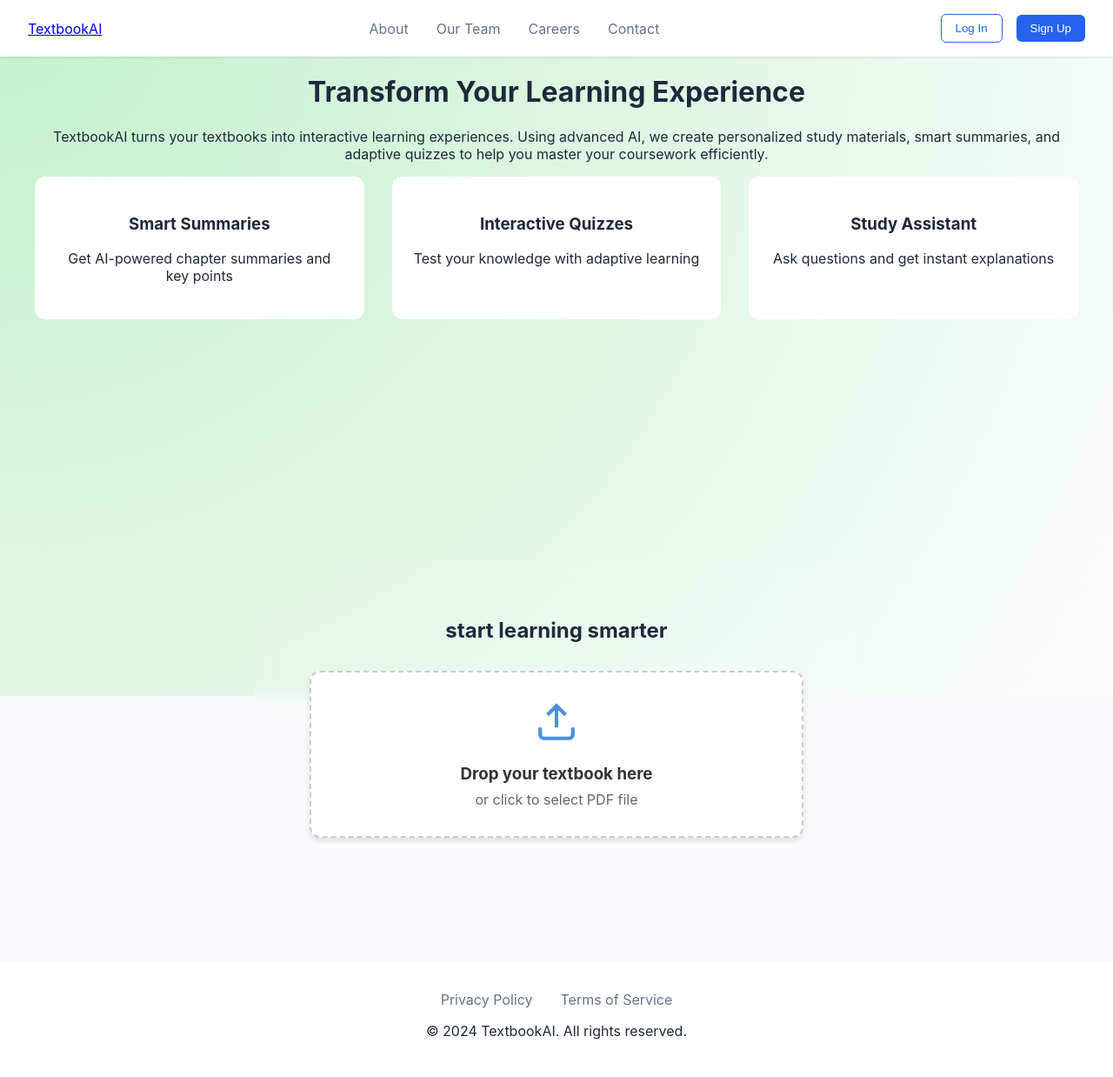
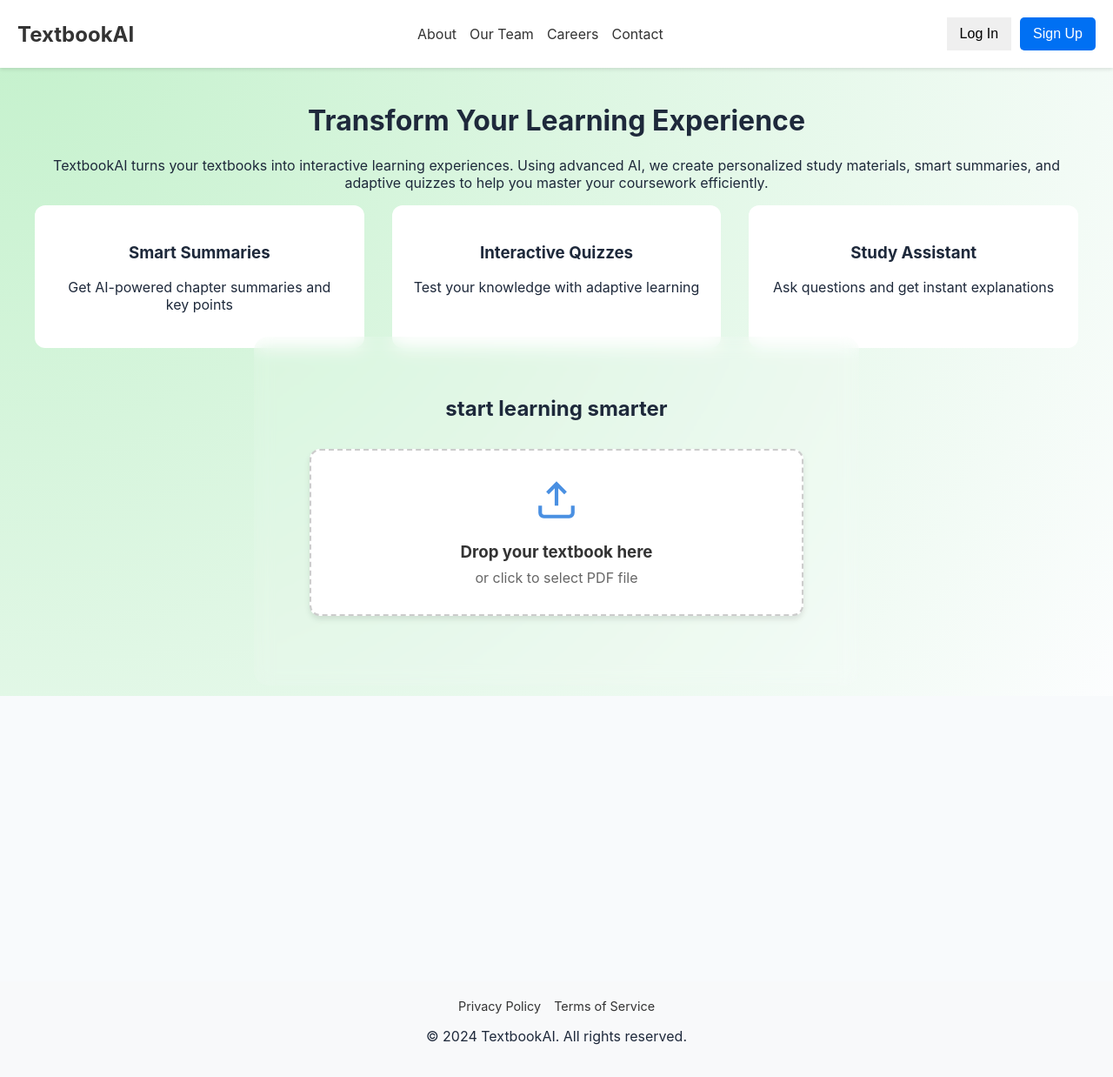
Before and after one commit to dalcontetsu/textbookai, a Next.js app: page / in a window 1280 px wide. Shown: the top 1238 px of the page at 87% size. Built offline with nearby package versions, Linux system fonts and the light colour scheme; no server answers.

Commit message:
bugfixes

```diff
--- a/pages/index.js
+++ b/pages/index.js
@@ -1,16 +1,44 @@
+import { useState, useRef, useEffect } from 'react'
 import FileUpload from '@/components/FileUpload'
 import styles from '../src/styles/Home.module.css'
-import { useState } from 'react'
 
 export default function Home() {
   const [expandedFeature, setExpandedFeature] = useState(null)
+  const [uploadBoxOffset, setUploadBoxOffset] = useState(0)
+  const featuresRef = useRef(null)
+  const contentRefs = useRef([])
+
+  useEffect(() => {
+    const updateUploadPosition = () => {
+      const baseOffset = 20 // Default padding
+
+      if (expandedFeature === null) {
+        // Reset to base position when no feature is expanded
+        setUploadBoxOffset(baseOffset)
+        return
+      }
+
+      if (featuresRef.current && contentRefs.current[expandedFeature]) {
+        // Get the full height including expanded content
+        const featuresRect = featuresRef.current.getBoundingClientRect()
+        const expandedContentRect = contentRefs.current[expandedFeature].getBoundingClientRect()
+        const totalHeight = expandedContentRect.bottom - featuresRect.top + 400
+        setUploadBoxOffset(totalHeight + baseOffset)
+      }
+    }
+
+    updateUploadPosition()
+    window.addEventListener('resize', updateUploadPosition)
+
+    return () => window.removeEventListener('resize', updateUploadPosition)
+  }, [expandedFeature])
 
   const features = [
     {
       title: "Smart Summaries",
       description: "Get AI-powered chapter summaries and key points",
       expandedContent: (
-        <div className={`${styles["expanded-content"]} ${expandedFeature === expandedFeature ? styles["active"] : ''}`}>
+        <div className={`${styles["expanded-content"]} ${styles["active"]}`}>
           <img src="/images/summary-demo.gif" alt="Summary Demo" />
           <p>Our AI analyzes your textbook to create concise, intelligent summaries that highlight key concepts and important details. Perfect for quick review or deep understanding.</p>
           <ul>
@@ -25,7 +53,7 @@ export default function Home() {
       title: "Interactive Quizzes",
       description: "Test your knowledge with adaptive learning",
       expandedContent: (
-        <div className={`${styles["expanded-content"]} ${expandedFeature === expandedFeature ? styles["active"] : ''}`}>
+        <div className={`${styles["expanded-content"]} ${styles["active"]}`}>
           <img src="/images/quiz-demo.gif" alt="Quiz Demo" />
           <p>Dynamic quizzes that adapt to your learning style and knowledge level, ensuring you master the material effectively.</p>
           <ul>
@@ -40,7 +68,7 @@ export default function Home() {
       title: "Study Assistant",
       description: "Ask questions and get instant explanations",
       expandedContent: (
-        <div className={`${styles["expanded-content"]} ${expandedFeature === expandedFeature ? styles["active"] : ''}`}>
+        <div className={`${styles["expanded-content"]} ${styles["active"]}`}>
           <img src="/images/assistant-demo.gif" alt="Assistant Demo" />
           <p>Your personal AI tutor that answers questions, explains concepts, and helps you understand difficult topics.</p>
           <ul>
@@ -66,7 +94,7 @@ export default function Home() {
           Using advanced AI, we create personalized study materials, smart summaries,
           and adaptive quizzes to help you master your coursework efficiently.
         </p>
-        <div className={styles["features-container"]}>
+        <div className={styles["features-container"]} ref={featuresRef}>
           <div className={styles["features-grid"]}>
             {features.map((feature, index) => (
               <div
@@ -76,13 +104,23 @@ export default function Home() {
               >
                 <h3>{feature.title}</h3>
                 <p>{feature.description}</p>
-                {expandedFeature === index && feature.expandedContent}
+                {expandedFeature === index && (
+                  <div ref={el => (contentRefs.current[index] = el)}>
+                    {feature.expandedContent}
+                  </div>
+                )}
               </div>
             ))}
           </div>
         </div>
       </div>
-      <div className={`${styles["upload-section"]} ${expandedFeature !== null ? styles["hidden"] : ''}`}>
+      <div
+        className={styles["upload-section"]}
+        style={{
+          transform: `translateY(${uploadBoxOffset}px)`,
+          transition: 'transform 0.3s ease-in-out'
+        }}
+      >
         <h2>start learning smarter</h2>
         <FileUpload />
       </div>
--- a/src/components/layout/Layout.js
+++ b/src/components/layout/Layout.js
@@ -1,33 +1,34 @@
 import Link from 'next/link'
+import styles from '../../styles/Layout.module.css'
 
 export default function Layout({ children }) {
   return (
-    <div>
-      <nav className="navbar">
-        <div className="logo">
+    <div className={styles.container}>
+      <nav className={styles.navbar}>
+        <div className={styles.logo}>
           <Link href="/">TextbookAI</Link>
         </div>
 
-        <div className="nav-links">
-          <Link href="/about" className="nav-link">About</Link>
-          <Link href="/team">Our Team</Link>
-          <Link href="/careers">Careers</Link>
-          <Link href="/contact">Contact</Link>
+        <div className={styles.navLinks}>
+          <Link href="/about" className={styles.navLink}>About</Link>
+          <Link href="/team" className={styles.navLink}>Our Team</Link>
+          <Link href="/careers" className={styles.navLink}>Careers</Link>
+          <Link href="/contact" className={styles.navLink}>Contact</Link>
         </div>
 
-        <div className="auth-buttons">
+        <div className={styles.authButtons}>
           <Link href="/login">
-            <button className="login-btn">Log In</button>
+            <button className={styles.loginBtn}>Log In</button>
           </Link>
           <Link href="/signup">
-            <button className="signup-btn">Sign Up</button>
+            <button className={styles.signupBtn}>Sign Up</button>
           </Link>
         </div>
       </nav>
-      <main>{children}</main>
-      <footer>
-        <div className="footer-content">
-          <div className="footer-links">
+      <main className={styles.mainContent}>{children}</main>
+      <footer className={styles.footer}>
+        <div className={styles.footerContent}>
+          <div className={styles.footerLinks}>
             <Link href="/privacy">Privacy Policy</Link>
             <Link href="/terms">Terms of Service</Link>
           </div>
--- a/src/styles/Home.module.css
+++ b/src/styles/Home.module.css
@@ -108,7 +108,23 @@
     margin: 0.5rem 0;
   }
 
+.hero-section {
+  display: flex;
+  flex-direction: column;
+  min-height: 100vh;
+}
+
+.features-container {
+  position: relative;
+  width: 100%;
+}
+
 .upload-section {
+  position: sticky;
+  bottom: 2rem;
+  margin-top: 2rem;
+  transition: transform 0.3s ease;
+  z-index: 10;
   background: rgba(255, 255, 255, 0.1);
   backdrop-filter: blur(10px);
   padding: 3rem;
@@ -116,12 +132,14 @@
   text-align: center;
   max-width: 600px;
   margin: 0 auto;
-    position: relative;
-    z-index: 1;
-    transition: opacity 0.3s ease;
 }
 
-.upload-button {
+.features-grid {
+  display: grid;
+  grid-template-columns: repeat(auto-fit, minmax(300px, 1fr));
+  gap: 2rem;
+  margin-bottom: 2rem;
+}.upload-button {
   background: #4F46E5;
   color: white;
   padding: 1rem 2rem;
--- /dev/null
+++ b/src/styles/Layout.module.css
@@ -0,0 +1,88 @@
+.container {
+    display: flex;
+    flex-direction: column;
+    min-height: 100vh; /* Ensures the page fills the viewport height */
+  }
+
+  .navbar {
+    display: flex;
+    justify-content: space-between;
+    align-items: center;
+    padding: 20px;
+    background-color: #fff;
+    box-shadow: 0 2px 4px rgba(0, 0, 0, 0.1);
+  }
+
+  .logo a {
+    font-size: 1.5rem;
+    font-weight: bold;
+    color: #333;
+    text-decoration: none;
+  }
+
+  .navLinks {
+    display: flex;
+    gap: 15px;
+  }
+
+  .navLink {
+    color: #333;
+    text-decoration: none;
+    font-size: 1rem;
+    transition: color 0.3s;
+  }
+
+  .navLink:hover {
+    color: #0070f3;
+  }
+
+  .authButtons {
+    display: flex;
+    gap: 10px;
+  }
+
+  .loginBtn, .signupBtn {
+    padding: 10px 15px;
+    font-size: 1rem;
+    border: none;
+    cursor: pointer;
+  }
+
+  .signupBtn {
+    background-color: #0070f3;
+    color: #fff;
+    border-radius: 5px;
+  }
+
+  .mainContent {
+    flex: 1; /* Ensures the main content grows to fill space */
+    padding: 20px;
+  }
+
+  .footer {
+    background-color: #f8f9fa;
+    padding: 20px;
+    text-align: center;
+  }
+
+  .footerContent {
+    max-width: 800px;
+    margin: 0 auto;
+  }
+
+  .footerLinks {
+    display: flex;
+    justify-content: center;
+    gap: 15px;
+    margin-bottom: 10px;
+  }
+
+  .footerLinks a {
+    color: #333;
+    text-decoration: none;
+    font-size: 0.9rem;
+  }
+
+  .footerLinks a:hover {
+    color: #0070f3;
+  }
```
Lines whose indentation alone changed are shown as unchanged.
